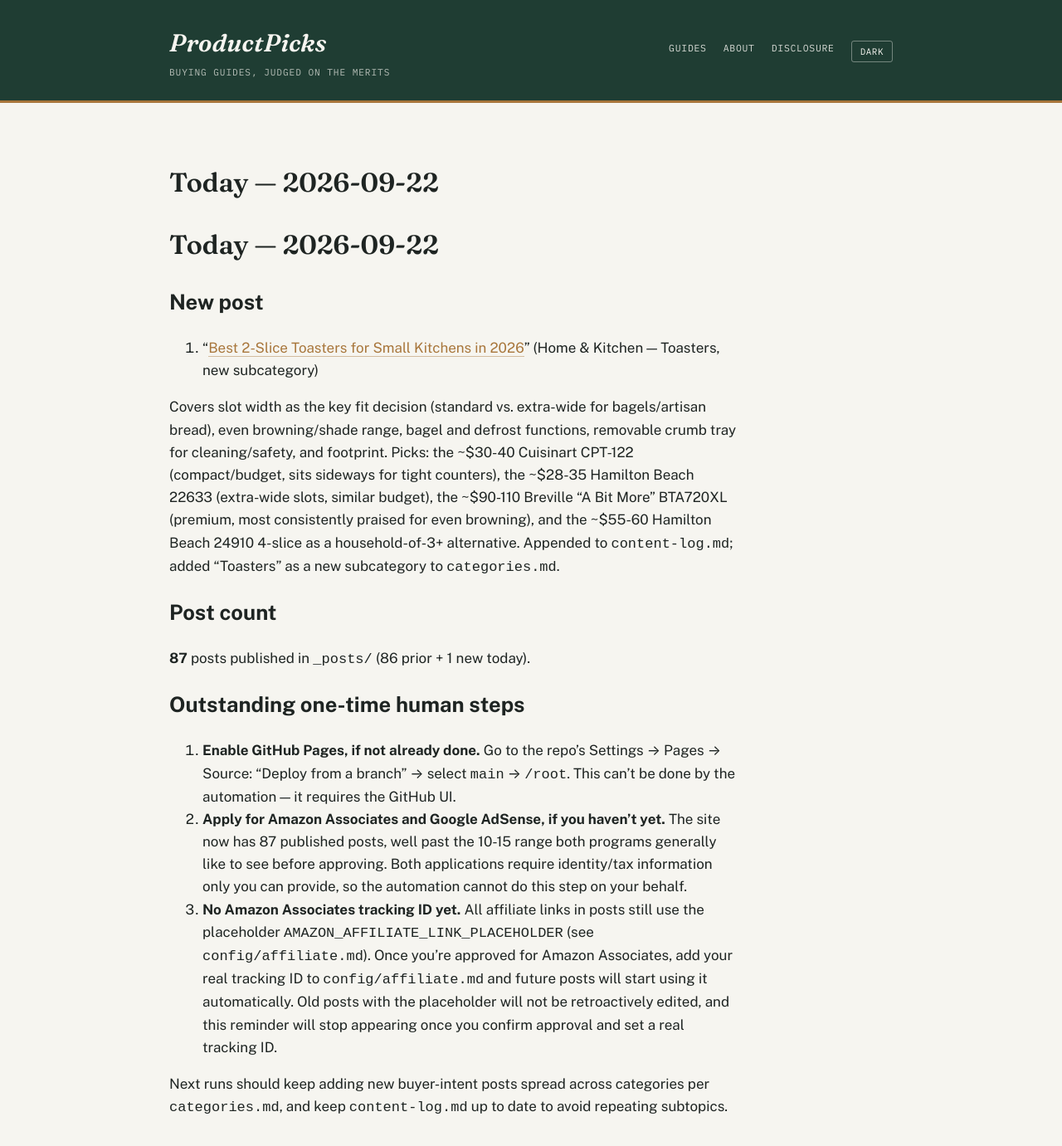
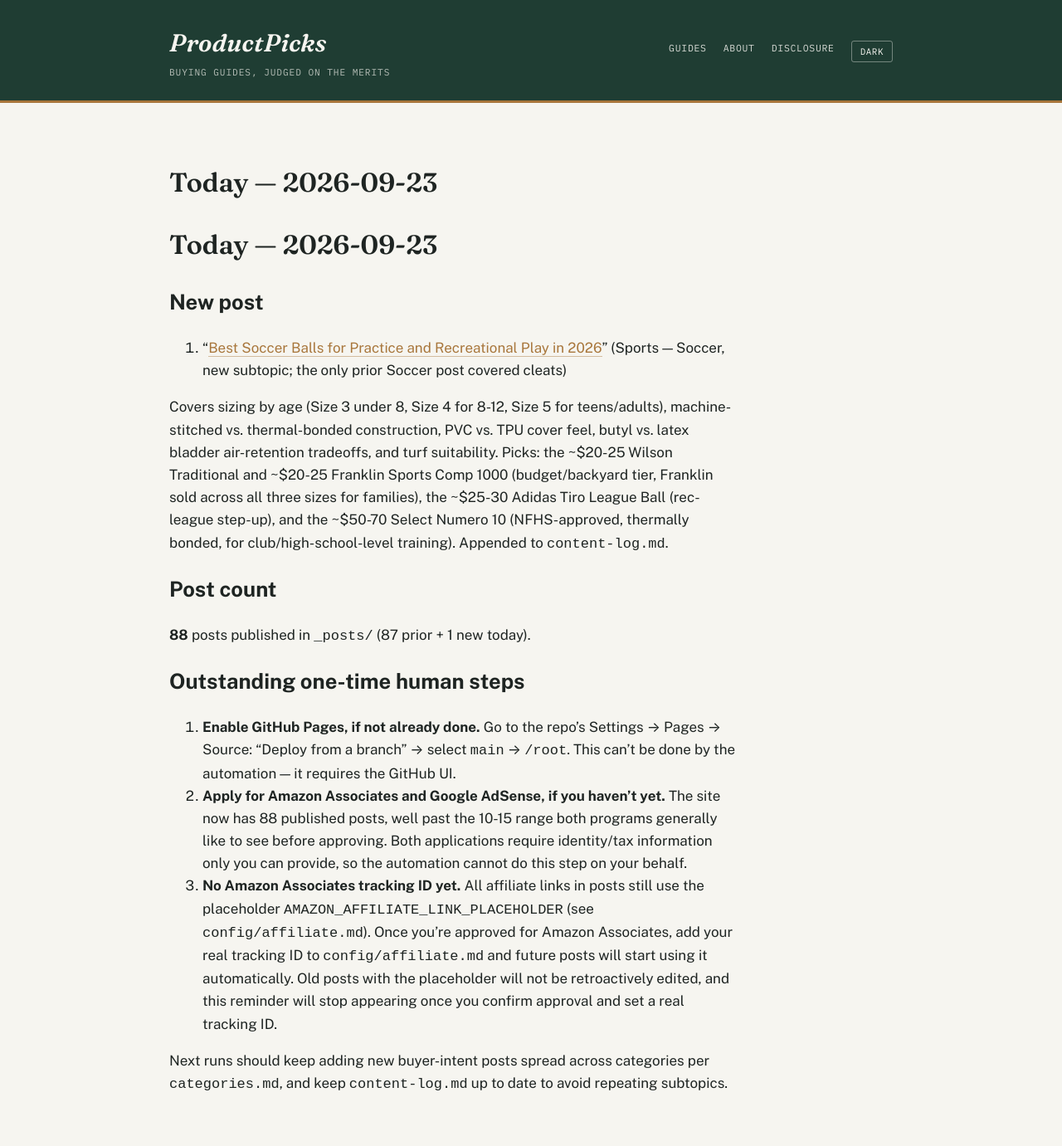
Before and after one commit to ajith198/ProductPicks, a Jekyll site: the page built from today.md, in a window 1280 px wide and 1400 px high. Shown: the top 1381 px of the window at 83% size. Built offline with Jekyll 4.4.1, drawn with Linux system fonts in a browser that asks for light colours; our own code applies the rules of GitHub Pages for plain Markdown files.

Commit message:
daily: 2026-09-23 new post + log update
New post: best soccer balls for practice and recreational play
(Sports/Soccer) - sizing, construction, bladder type, budget-to-premium
picks. 88 posts total.

Co-Authored-By: Claude Sonnet 5 <noreply@anthropic.com>
Claude-Session: https://claude.ai/code/session_012BRfRezHKwLNrCmrFy5Dbv

```diff
--- a/today.md
+++ b/today.md
@@ -1,19 +1,19 @@
-# Today — 2026-09-22
+# Today — 2026-09-23
 
 ## New post
 
-1. "[Best 2-Slice Toasters for Small Kitchens in 2026](/home-kitchen/buying-guides/best-2-slice-toasters-for-small-kitchens/)" (Home & Kitchen — Toasters, new subcategory)
+1. "[Best Soccer Balls for Practice and Recreational Play in 2026](/sports/buying-guides/best-soccer-balls-for-practice-and-recreational-play/)" (Sports — Soccer, new subtopic; the only prior Soccer post covered cleats)
 
-Covers slot width as the key fit decision (standard vs. extra-wide for bagels/artisan bread), even browning/shade range, bagel and defrost functions, removable crumb tray for cleaning/safety, and footprint. Picks: the ~$30-40 Cuisinart CPT-122 (compact/budget, sits sideways for tight counters), the ~$28-35 Hamilton Beach 22633 (extra-wide slots, similar budget), the ~$90-110 Breville "A Bit More" BTA720XL (premium, most consistently praised for even browning), and the ~$55-60 Hamilton Beach 24910 4-slice as a household-of-3+ alternative. Appended to `content-log.md`; added "Toasters" as a new subcategory to `categories.md`.
+Covers sizing by age (Size 3 under 8, Size 4 for 8-12, Size 5 for teens/adults), machine-stitched vs. thermal-bonded construction, PVC vs. TPU cover feel, butyl vs. latex bladder air-retention tradeoffs, and turf suitability. Picks: the ~$20-25 Wilson Traditional and ~$20-25 Franklin Sports Comp 1000 (budget/backyard tier, Franklin sold across all three sizes for families), the ~$25-30 Adidas Tiro League Ball (rec-league step-up), and the ~$50-70 Select Numero 10 (NFHS-approved, thermally bonded, for club/high-school-level training). Appended to `content-log.md`.
 
 ## Post count
 
-**87** posts published in `_posts/` (86 prior + 1 new today).
+**88** posts published in `_posts/` (87 prior + 1 new today).
 
 ## Outstanding one-time human steps
 
 1. **Enable GitHub Pages, if not already done.** Go to the repo's Settings → Pages → Source: "Deploy from a branch" → select `main` → `/root`. This can't be done by the automation — it requires the GitHub UI.
-2. **Apply for Amazon Associates and Google AdSense, if you haven't yet.** The site now has 87 published posts, well past the 10-15 range both programs generally like to see before approving. Both applications require identity/tax information only you can provide, so the automation cannot do this step on your behalf.
+2. **Apply for Amazon Associates and Google AdSense, if you haven't yet.** The site now has 88 published posts, well past the 10-15 range both programs generally like to see before approving. Both applications require identity/tax information only you can provide, so the automation cannot do this step on your behalf.
 3. **No Amazon Associates tracking ID yet.** All affiliate links in posts still use the placeholder `AMAZON_AFFILIATE_LINK_PLACEHOLDER` (see `config/affiliate.md`). Once you're approved for Amazon Associates, add your real tracking ID to `config/affiliate.md` and future posts will start using it automatically. Old posts with the placeholder will not be retroactively edited, and this reminder will stop appearing once you confirm approval and set a real tracking ID.
 
 Next runs should keep adding new buyer-intent posts spread across categories per `categories.md`, and keep `content-log.md` up to date to avoid repeating subtopics.
```
Also changed, not shown: TODAY.md (+1 -1 lines), _posts/2026-09-23-best-soccer-balls-for-practice-and-recreational-play.md (added, +52 -0 lines), content-log.md (+1 -0 lines).
